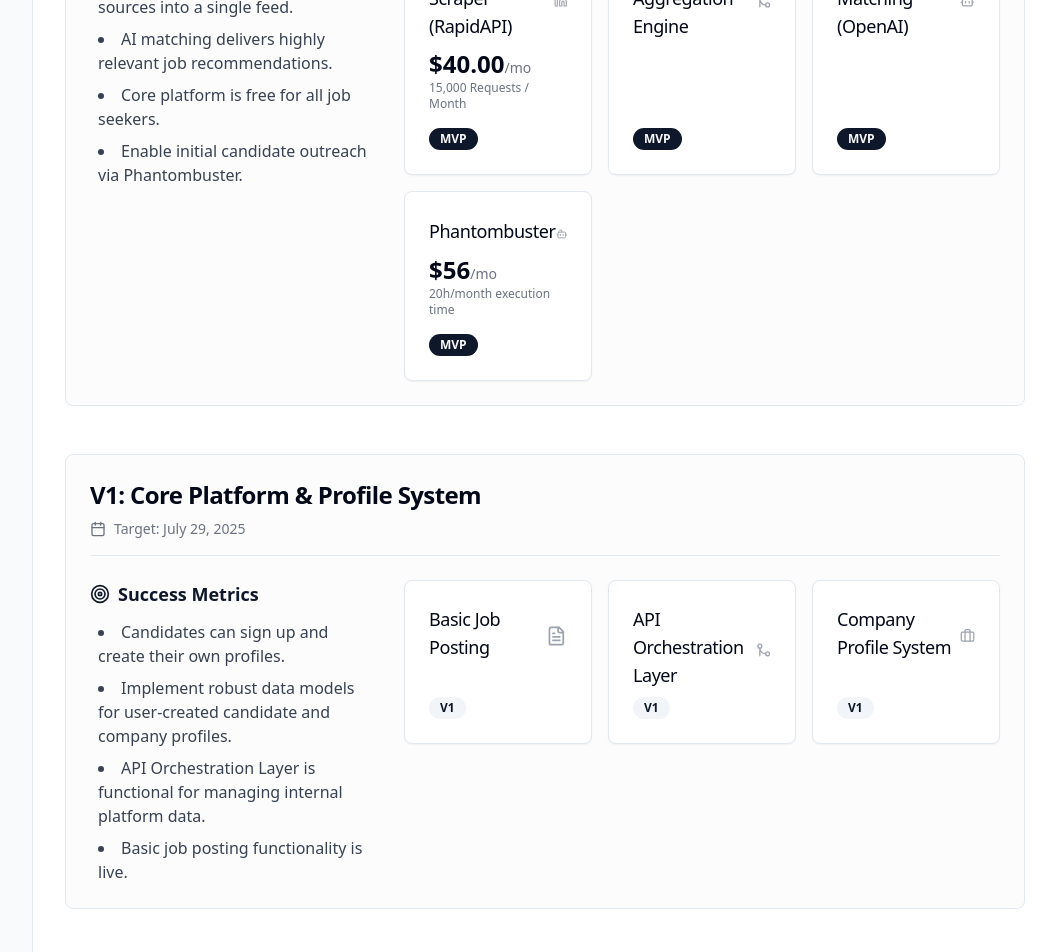
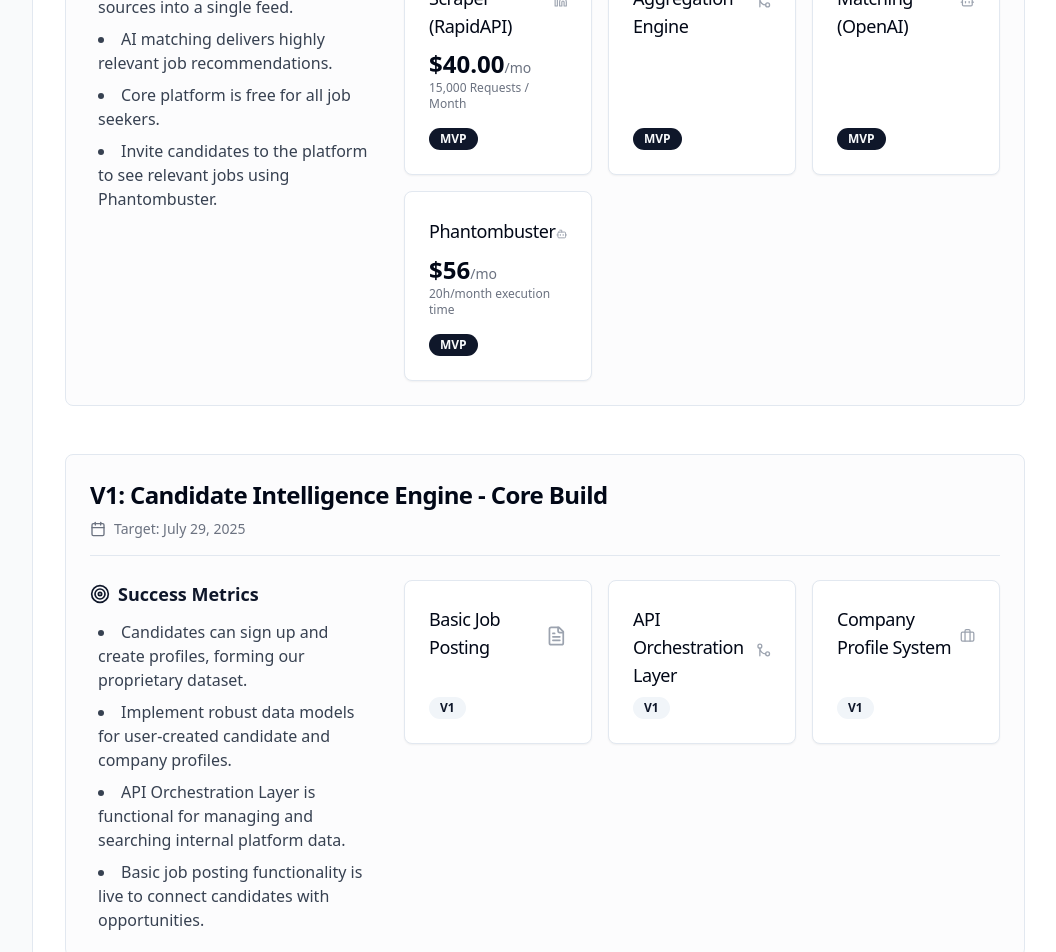
Before and after one commit to inevitablesale/swift-alpaca-dash, a React (Vite) app: page /admin/project-plan in a window 1280 px wide. Shown: the part 360-1312 px from the top of the page, without its empty margins (223-1279 px from the left). Built offline with nearby package versions, Linux system fonts and the light colour scheme.

Commit message:
[dyad] Clarifying V1 and MVP goals - wrote 1 file(s)

```diff
--- a/src/pages/admin/ProjectPlan.tsx
+++ b/src/pages/admin/ProjectPlan.tsx
@@ -47,17 +47,17 @@ const milestones: Milestone[] = [
       'Aggregate jobs from multiple sources into a single feed.',
       'AI matching delivers highly relevant job recommendations.',
       'Core platform is free for all job seekers.',
-      'Enable initial candidate outreach via Phantombuster.',
+      'Invite candidates to the platform to see relevant jobs using Phantombuster.',
     ],
   },
   {
-    title: 'V1: Core Platform & Profile System',
+    title: 'V1: Candidate Intelligence Engine - Core Build',
     date: 'Target: July 29, 2025',
     successMetrics: [
-      'Candidates can sign up and create their own profiles.',
+      'Candidates can sign up and create profiles, forming our proprietary dataset.',
       'Implement robust data models for user-created candidate and company profiles.',
-      'API Orchestration Layer is functional for managing internal platform data.',
-      'Basic job posting functionality is live.',
+      'API Orchestration Layer is functional for managing and searching internal platform data.',
+      'Basic job posting functionality is live to connect candidates with opportunities.',
     ],
   },
   {
```
